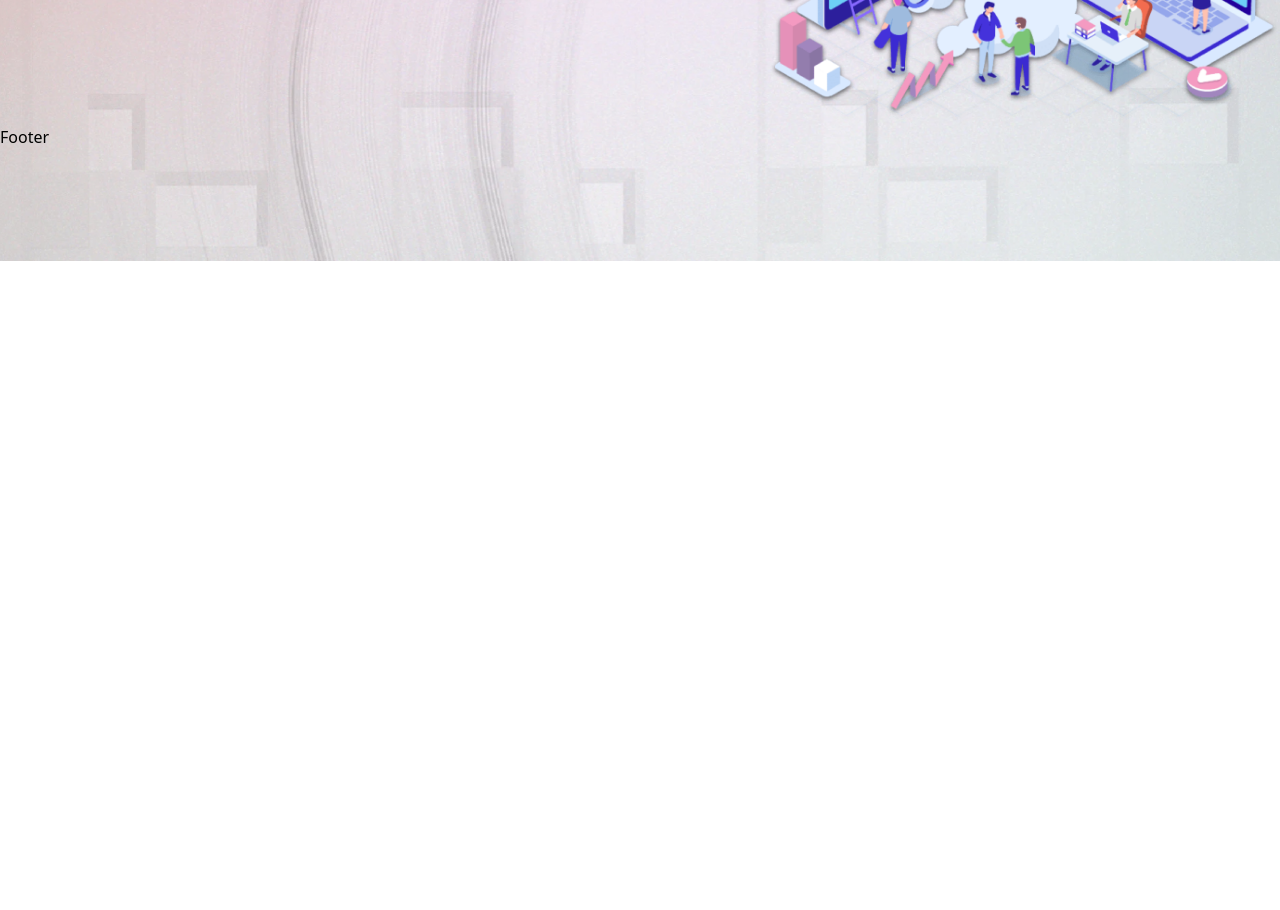
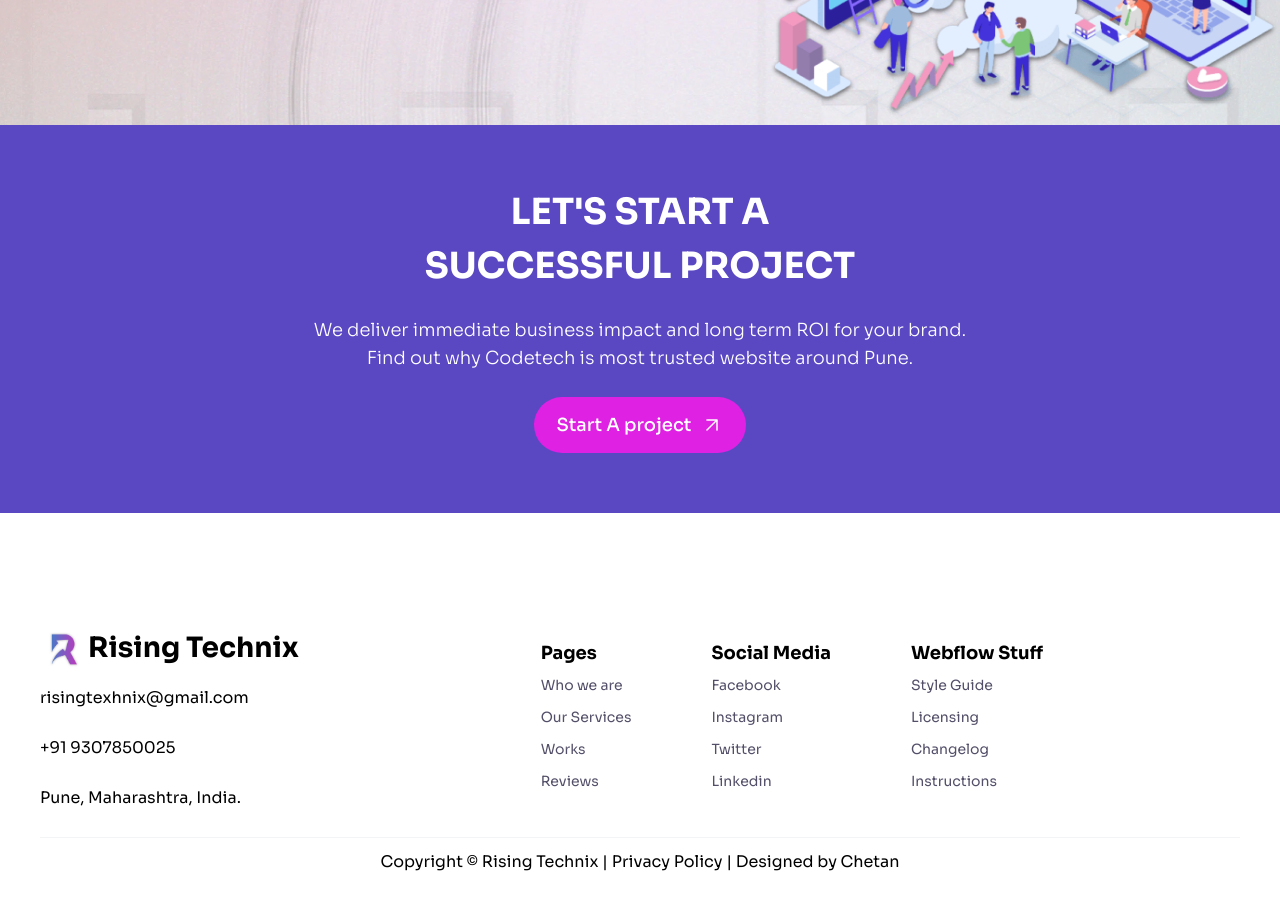
Before and after one commit to risingtechnix/risingtechnix_website, a React (Vite) app: page / in a window 1280 px wide. Shown: the part 340-1250 px from the top of the page. Before the commit the page ends 800 px from the top, so only its background shows below. Built offline with nearby package versions, Linux system fonts and the light colour scheme.

Commit message:
Merge branch 'main' of https://github.com/risingtechnix/risingtechnix_website

```diff
--- a/src/App.jsx
+++ b/src/App.jsx
@@ -1,6 +1,5 @@
-import Footer from "./components/Footer/Footer"
 import Header from "./components/Header/Header"
-import Navbar from "./components/Header/Navbar"
+import MainFooter from "./components/Footer/MainFooter"
 import {Outlet} from "react-router-dom"
 
 function App() {
@@ -8,7 +7,7 @@ function App() {
 		<>
 			<Header />
 			<Outlet />
-			<Footer />
+			<MainFooter />
 		</>
 	)
 }
--- a/src/components/Footer/Footer.jsx
+++ /dev/null
@@ -1,8 +0,0 @@
-import React from "react"
-
-const Footer = () => {
-	return <div>Footer</div>
-	// sofiyan pathan
-}
-
-export default Footer
--- /dev/null
+++ b/src/components/Footer/MainFooter.jsx
@@ -0,0 +1,67 @@
+import { Link } from "react-router-dom";
+import UpperFooter from "./UpperFooter";
+import React from 'react'
+
+
+function MainFooter() {
+  return (
+    <div className="bottom-0">
+      {/* This is upper footer */}
+      <UpperFooter />
+      {/* Bottom footer */}
+      <div className="w-full h-[456px] flex flex-col justify-center font-sora items-center">
+        {/* Rising Technix info */}
+          <div className="w-[1200px] h-[228px] flex">
+              <ul className="w-[387px] h-[228px]  leading-[50px] flex flex-col justify-center ">
+                <li className="flex">
+                  <Link to="/"><img src="src\assets\Main_logo.png" alt="" className="w-[48px] h-[48px]"/></Link>
+                  <h2 className="font-bold flex justify-center items-center text-[28px]">Rising Technix</h2>
+                </li>
+                <li>risingtexhnix@gmail.com</li>
+                <li>+91 9307850025</li>
+                <li>Pune, Maharashtra, India.</li>
+              </ul>
+
+              <div className="flex justify-center items-center">
+                {/* Columns in footer */}
+                  <div className="w-[616px] h-[172px] flex justify-end gap-[80px] ">
+                    <ul className="leading-8">
+                      {/* Pages */}
+                      <li className="text-[18px] font-bold">Pages</li>
+                      <li className="text-[14px] text-[#534F69]">Who we are</li>
+                      <li className="text-[14px] text-[#534F69]">Our Services</li>
+                      <li className="text-[14px] text-[#534F69]">Works</li>
+                      <li className="text-[14px] text-[#534F69]">Reviews</li>
+                    </ul>
+                    {/*Social Media  */}
+                    <ul className="leading-8">
+                      <li className="text-[18px] font-bold">Social Media</li>
+                      <li className="text-[14px] text-[#534F69]">Facebook</li>
+                      <li className="text-[14px] text-[#534F69]">Instagram</li>
+                      <li className="text-[14px] text-[#534F69]">Twitter</li>
+                      <li className="text-[14px] text-[#534F69]">Linkedin</li>
+                    </ul>
+                    {/* Webflow stuff */}
+                    <ul className="leading-8">
+                      <li className="text-[18px] font-bold">Webflow Stuff</li>
+                      <li className="text-[14px] text-[#534F69]">Style Guide</li>
+                      <li className="text-[14px] text-[#534F69]">Licensing</li>
+                      <li className="text-[14px] text-[#534F69]">Changelog</li>
+                      <li className="text-[14px] text-[#534F69]">Instructions</li>
+                    </ul>
+                  </div>
+              </div>
+
+
+          </div>
+
+          <div className="w-[1200px] h-[1.5px] bg-[#F3F4F6]"></div>
+
+          <p className="mt-3">Copyright © Rising Technix | Privacy Policy | Designed by Chetan </p>
+      </div>
+
+    </div>
+  )
+}
+
+export default MainFooter
--- /dev/null
+++ b/src/components/Footer/UpperFooter.jsx
@@ -0,0 +1,26 @@
+import {React} from "react";
+import { Link } from "react-router-dom";
+
+
+const UpperFooter = () => {
+	return (
+		// Adding comment
+	<div className="bg-[#5A48C3] text-white font-sora gap-x-[24px] w-full h-[388px] flex flex-col justify-center items-center text-center">
+
+			<div className="flex flex-col justify-center items-center">
+				<h3 className="font-bold h-[108px] w-[1200px] mb-[24px] leading-[54px]  text-[36px]">LET'S START A <br /> SUCCESSFUL PROJECT</h3>
+
+				<p className="w-[1200px] h-[28px] text-[18px] font-light">We deliver immediate business impact and long term ROI for your brand.</p>
+
+				<p className="w-[1200px] h-[28px] mb-[24px] text-[18px] font-light">Find out why Codetech is most trusted website around Pune.</p>
+
+				<button className="w-[212px] h-[56px] rounded-[40px] font-medium flex gap-2 justify-center items-center text-[18px] bg-[#DF21E3]">
+					Start A project
+					<Link to="/"><img src="src\assets\arrow-up-right.png" className="w-[24px] h-[24px]"alt="upArrow" /></Link>
+				</button>
+			</div>
+	</div>
+	)
+}
+
+export default UpperFooter;
--- a/tailwind.config.js
+++ b/tailwind.config.js
@@ -5,7 +5,7 @@ export default {
 		extend: {
 			colors: {},
 			fontFamily: {
-				sora: ["Sora", "sans-serif"],
+				sora: ["sora", "sans-serif"],
 			},
 		},
 	},
```
Also changed, not shown: src/assets/Main_logo.png (added).
